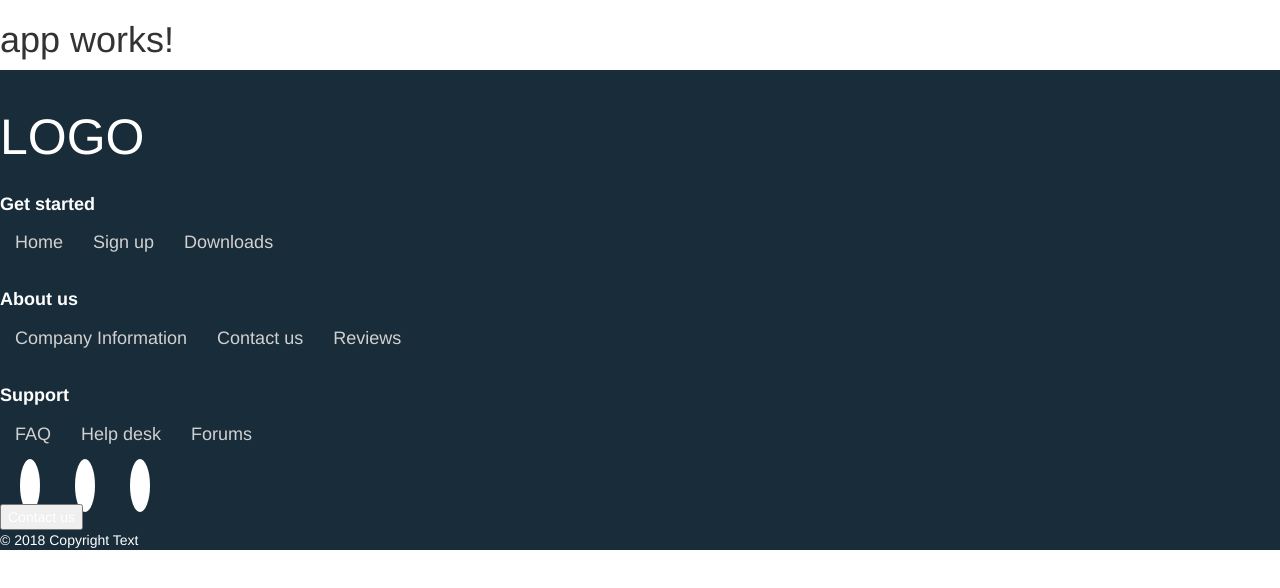
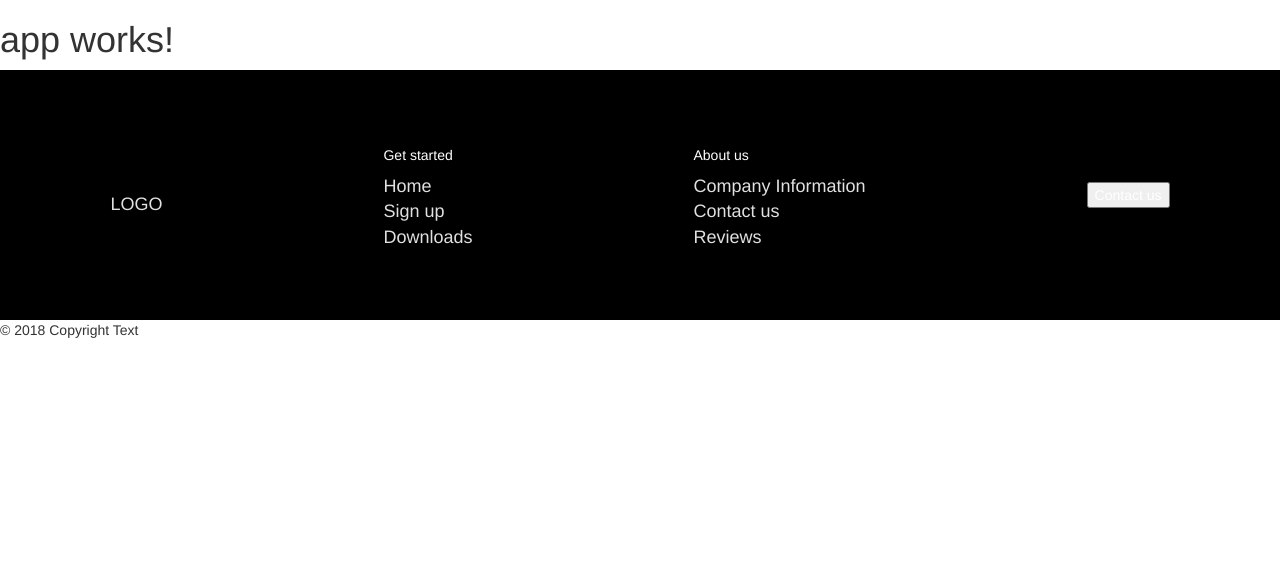
Before and after one commit to Jorgepamp/gestor_portfolios_grupo, an Angular app in the folder app-portfolio/: page / in a window 1280 px wide. Shown: the top 588 px of the page. Built offline with nearby package versions, Linux system fonts and the light colour scheme.

Commit message:
footer casi hecho

```diff
--- a/app-portfolio/src/app/footer/footer.component.css
+++ b/app-portfolio/src/app/footer/footer.component.css
@@ -1,504 +1,22 @@
-#myFooter {
-  padding-top: 32px;
-}
-
-#myFooter .container {
-  text-align: center;
-}
-
-#myFooter .footer-copyright {
-  margin-bottom: 35px;
-  text-align: center;
-  color: #777;
-}
-
-#myFooter ul {
-  list-style-type: none;
-  padding: 0;
-  margin-bottom: 18px;
+.footerGlobal {
+  height: 250px;
 }
 
 #myFooter a {
-  color: #282b2d;
+  color: #e0e0e0;
   font-size: 18px;
-}
-
-#myFooter li {
-  display: inline-block;
-  margin: 0px 15px;
-  line-height: 2;
-}
-
-#myFooter .footer-social {
-  text-align: center;
-  padding-top: 25px;
-  padding-bottom: 25px;
-  background-color: #eee;
-}
-
-#myFooter .fa {
-  font-size: 36px;
-  margin-right: 15px;
-  margin-left: 20px;
-  background-color: white;
-  color: #d0d0d0;
-  border-radius: 51%;
-  padding: 10px;
-  height: 60px;
-  width: 60px;
-  text-align: center;
-  line-height: 43px;
-  text-decoration: none;
-  transition: color 0.2s;
-}
-
-#myFooter .fa-facebook:hover {
-  color: #2b55ff;
-}
-
-#myFooter .fa-facebook:focus {
-  color: #2b55ff;
-}
-
-#myFooter .fa-google-plus:hover {
-  color: red;
-}
-
-#myFooter .fa-google-plus:focus {
-  color: red;
-}
-
-#myFooter .fa-twitter:hover {
-  color: #00aced;
 
 }
 
-#myFooter .fa-twitter:focus {
-  color: #00aced;
-}
-
-
-
-/* CSS used for positioning the footers at the bottom of the page. */
-/* You can remove this. */
-
-html {
+.center {
+  display: flex;
+  background-color: black;
+  color: white;
+  flex-direction: column;
+  justify-content: space-around;
+  align-items: center;
+  flex-direction: row;
   height: 100%;
 }
 
-body {
-  display: flex;
-  display: -webkit-flex;
-  flex-direction: column;
-  -webkit-flex-direction: column;
-  height: 100%;
-}
-
-.content {
-  flex: 1 0 auto;
-  -webkit-flex: 1 0 auto;
-  min-height: 200px;
-}
-
-#myFooter {
-  flex: 0 0 auto;
-  -webkit-flex: 0 0 auto;
-}
-
-
-#myFooter {
-  background-color: #3c3d41;
-  color: white;
-  padding-top: 30px;
-}
-
-#myFooter .footer-copyright {
-  background-color: #333333;
-  padding-top: 3px;
-  padding-bottom: 3px;
-  text-align: center;
-}
-
-#myFooter .row {
-  margin-bottom: 60px;
-}
-
-#myFooter .navbar-brand {
-  margin-top: 45px;
-  height: 65px;
-}
-
-#myFooter .footer-copyright p {
-  margin: 10px;
-  color: #ccc;
-}
-
-#myFooter ul {
-  list-style-type: none;
-  padding-left: 0;
-  line-height: 1.7;
-}
-
-#myFooter h5 {
-  font-size: 18px;
-  color: white;
-  font-weight: bold;
-  margin-top: 30px;
-}
-
-#myFooter h2 a {
-  font-size: 50px;
-  text-align: center;
-  color: #fff;
-}
-
-#myFooter a {
-  color: #d2d1d1;
-  text-decoration: none;
-}
-
-#myFooter a:hover,
-#myFooter a:focus {
-  text-decoration: none;
-  color: white;
-}
-
-#myFooter .social-networks {
-  text-align: center;
-  padding-top: 30px;
-  padding-bottom: 16px;
-}
-
-#myFooter .social-networks a {
-  font-size: 32px;
-  color: #f9f9f9;
-  padding: 10px;
-  transition: 0.2s;
-}
-
-#myFooter .social-networks a:hover {
-  text-decoration: none;
-}
-
-#myFooter .facebook:hover {
-  color: #0077e2;
-}
-
-#myFooter .google:hover {
-  color: #ef1a1a;
-}
-
-#myFooter .twitter:hover {
-  color: #00aced;
-}
-
-#myFooter .btn {
-  color: white;
-  background-color: #d84b6b;
-  border-radius: 20px;
-  border: none;
-  width: 150px;
-  display: block;
-  margin: 0 auto;
-  margin-top: 10px;
-  line-height: 25px;
-}
-
-@media screen and (max-width: 767px) {
-  #myFooter {
-    text-align: center;
-  }
-}
-
-
-/* CSS used for positioning the footers at the bottom of the page. */
-/* You can remove this. */
-
-html {
-  height: 100%;
-}
-
-body {
-  display: flex;
-  display: -webkit-flex;
-  flex-direction: column;
-  -webkit-flex-direction: column;
-  height: 100%;
-}
-
-.content {
-  flex: 1 0 auto;
-  -webkit-flex: 1 0 auto;
-  min-height: 200px;
-}
-
-#myFooter {
-  flex: 0 0 auto;
-  -webkit-flex: 0 0 auto;
-}
-
-#myFooter {
-  background-color: #3a3f46;
-  color: white;
-}
-
-#myFooter .row {
-  margin-bottom: 60px;
-}
-
-#myFooter .info {
-  text-align: justify;
-  color: #afb0b1;
-}
-
-#myFooter ul {
-  list-style-type: none;
-  padding-left: 0;
-  line-height: 1.7;
-}
-
-#myFooter h5 {
-  font-size: 18px;
-  color: white;
-  font-weight: bold;
-  margin-top: 30px;
-}
-
-#myFooter .logo {
-  margin-top: 10px;
-}
-
-#myFooter .second-bar .logo a {
-  color: white;
-  font-size: 28px;
-  float: left;
-  font-weight: bold;
-  line-height: 68px;
-  margin: 0;
-  padding: 0;
-}
-
-#myFooter a {
-  color: #d2d1d1;
-  text-decoration: none;
-}
-
-#myFooter a:hover,
-#myFooter a:focus {
-  text-decoration: none;
-  color: white;
-}
-
-#myFooter .second-bar {
-  text-align: center;
-  background-color: #33373e;
-  text-align: center;
-}
-
-#myFooter .second-bar a {
-  font-size: 22px;
-  color: #9fa3a9;
-  padding: 10px;
-  transition: 0.2s;
-  line-height: 68px;
-}
-
-#myFooter .second-bar a:hover {
-  text-decoration: none;
-}
-
-#myFooter .social-icons {
-  float: right;
-}
-
-
-#myFooter .facebook:hover {
-  color: #0077e2;
-}
-
-#myFooter .google:hover {
-  color: #ef1a1a;
-}
-
-#myFooter .twitter:hover {
-  color: #00aced;
-}
-
-@media screen and (max-width: 767px) {
-  #myFooter {
-    text-align: center;
-  }
-
-  #myFooter .info {
-    text-align: center;
-  }
-}
-
-
-
-/* CSS used for positioning the footers at the bottom of the page. */
-/* You can remove this. */
-
-html {
-  height: 100%;
-}
-
-body {
-  display: flex;
-  display: -webkit-flex;
-  flex-direction: column;
-  -webkit-flex-direction: column;
-  height: 100%;
-}
-
-.content {
-  flex: 1 0 auto;
-  -webkit-flex: 1 0 auto;
-  min-height: 200px;
-}
-
-#myFooter {
-  flex: 0 0 auto;
-  -webkit-flex: 0 0 auto;
-}
-
-#myFooter {
-  background-color: #182c39;
-  color: white;
-  padding-top: 20px;
-}
-
-#map-container {
-  height: 240px;
-  width: 100%;
-  margin-top: 30px;
-  margin-bottom: 10px;
-}
-
-#myFooter .row {
-  margin: 0 85px;
-}
-
-#myFooter .footer-copyright {
-  background-color: #10222e;
-  padding-top: 3px;
-  padding-bottom: 3px;
-  text-align: center;
-}
-
-#myFooter .footer-copyright p {
-  margin: 10px;
-  color: #ccc;
-}
-
-#myFooter .container {
-  width: auto;
-}
-
-#myFooter ul {
-  list-style-type: none;
-  padding-left: 0;
-  line-height: 1.7;
-}
-
-#myFooter h5 {
-  font-size: 18px;
-  color: white;
-  font-weight: bold;
-  margin-top: 30px;
-}
-
-#myFooter a {
-  color: #d2d1d1;
-  text-decoration: none;
-}
-
-#myFooter a:hover,
-#myFooter a:focus {
-  text-decoration: none;
-  color: white;
-}
-
-#myFooter .social-networks {
-  text-align: center;
-  padding-top: 30px;
-  padding-bottom: 38px;
-}
-
-#myFooter .fa {
-  font-size: 30px;
-  margin-right: 15px;
-  margin-left: 20px;
-  background-color: white;
-  color: #182c39;
-  border-radius: 51%;
-  padding: 10px;
-  height: 50px;
-  width: 50px;
-  text-align: center;
-  line-height: 31px;
-  text-decoration: none;
-  transition: color 0.2s;
-}
-
-#myFooter .fa-facebook:hover {
-  color: #2b55ff;
-}
-
-#myFooter .fa-facebook:focus {
-  color: #2b55ff;
-}
-
-#myFooter .fa-google-plus:hover {
-  color: red;
-}
-
-#myFooter .fa-google-plus:focus {
-  color: red;
-}
-
-#myFooter .fa-twitter:hover {
-  color: #00aced;
-}
-
-#myFooter .fa-twitter:focus {
-  color: #00aced;
-}
-
-@media screen and (max-width: 767px) {
-  #myFooter {
-    text-align: center;
-  }
-
-  #myFooter .row {
-    margin: 0;
-  }
-}
-
-
-
-/* CSS used for positioning the footers at the bottom of the page. */
-/* You can remove this. */
-
-html {
-  height: 100%;
-}
-
-body {
-  display: flex;
-  display: -webkit-flex;
-  flex-direction: column;
-  -webkit-flex-direction: column;
-  height: 100%;
-}
-
-.content {
-  flex: 1 0 auto;
-  -webkit-flex: 1 0 auto;
-  min-height: 200px;
-}
-
-#myFooter {
-  flex: 0 0 auto;
-  -webkit-flex: 0 0 auto;
-}
+.logo {}
--- a/app-portfolio/src/app/footer/footer.component.html
+++ b/app-portfolio/src/app/footer/footer.component.html
@@ -1,32 +1,24 @@
 <footer id="myFooter">
-  <div>
-    <div>
-      <div>
+  <div class="footerGlobal">
+    <div class="center">
+      <div class="logo">
         <h2><a href="#"> LOGO </a></h2>
       </div>
       <div>
         <h5>Get started</h5>
-        <ul>
-          <li><a href="#">Home</a></li>
-          <li><a href="#">Sign up</a></li>
-          <li><a href="#">Downloads</a></li>
-        </ul>
+        <div>
+          <div><a href="#">Home</a></div>
+          <div><a href="#">Sign up</a></div>
+          <div><a href="#">Downloads</a></div>
+        </div>
       </div>
       <div>
         <h5>About us</h5>
-        <ul>
-          <li><a href="#">Company Information</a></li>
-          <li><a href="#">Contact us</a></li>
-          <li><a href="#">Reviews</a></li>
-        </ul>
-      </div>
-      <div>
-        <h5>Support</h5>
-        <ul>
-          <li><a href="#">FAQ</a></li>
-          <li><a href="#">Help desk</a></li>
-          <li><a href="#">Forums</a></li>
-        </ul>
+        <div>
+          <div><a href="#">Company Information</a></div>
+          <div><a href="#">Contact us</a></div>
+          <div><a href="#">Reviews</a></div>
+        </div>
       </div>
       <div>
         <div>
@@ -37,10 +29,11 @@
         <button type="button">Contact us</button>
       </div>
     </div>
+    <div>
+      <p>© 2018 Copyright Text </p>
+    </div>
   </div>
-  <div>
-    <p>© 2018 Copyright Text </p>
-  </div>
+
 </footer>
 
 <script src="https://maxcdn.bootstrapcdn.com/bootstrap/3.4.0/js/bootstrap.min.js"></script>
```
